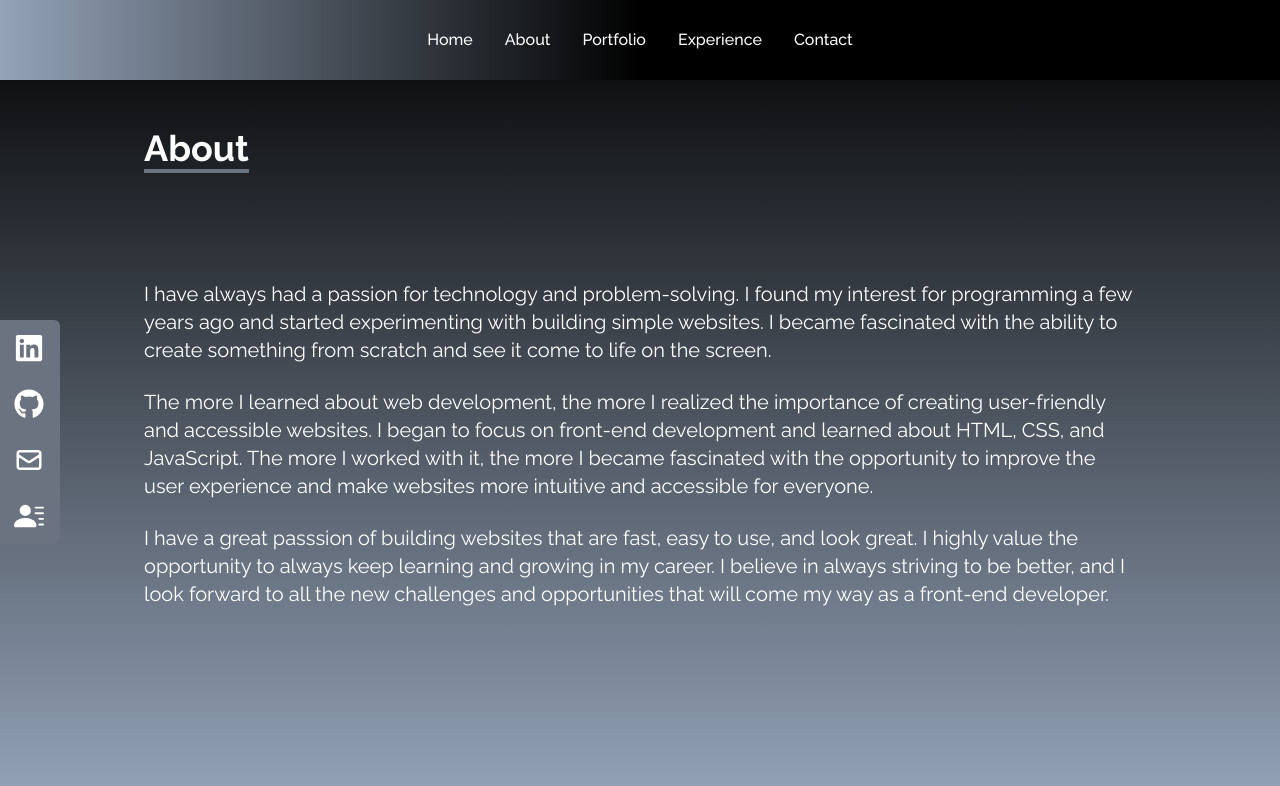
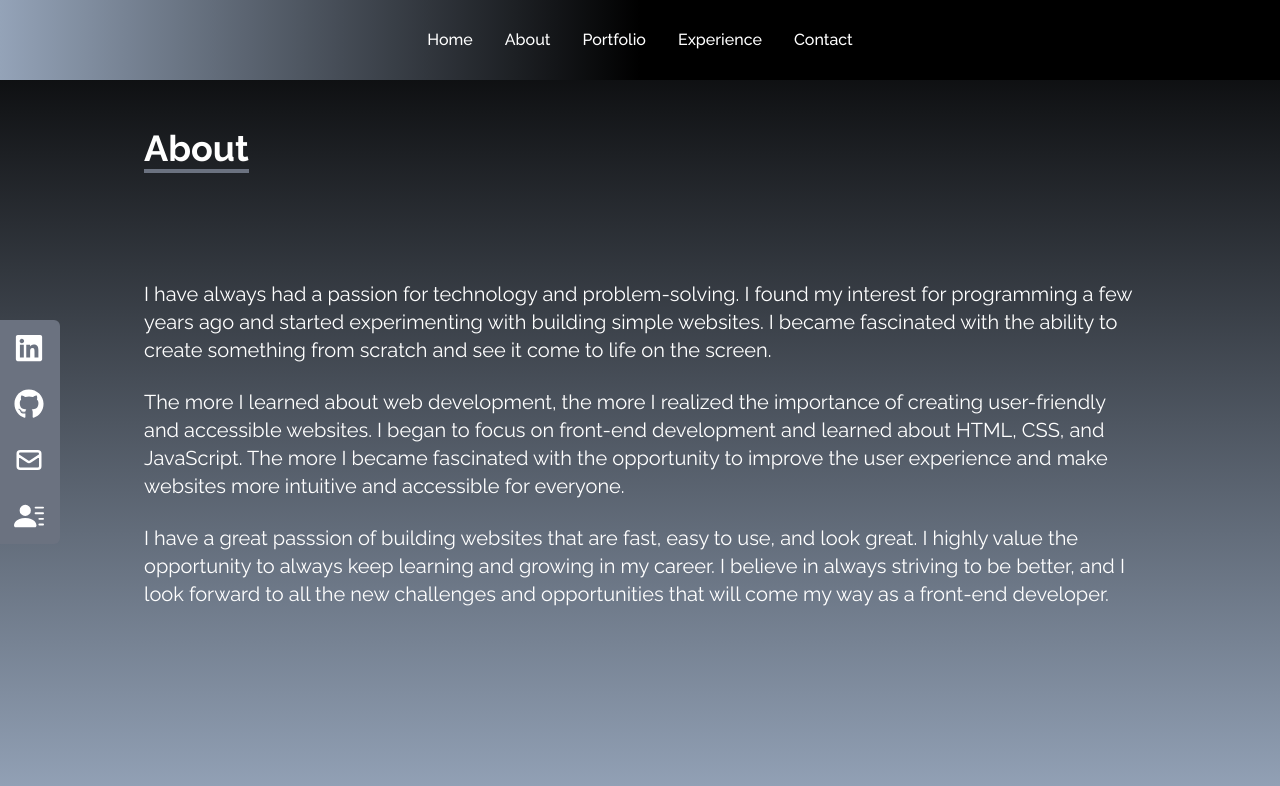
Before and after one commit to PatricAngly/react-portfolio, a React (Create React App) app: page /about in a window 1280 px wide. Shown: the top 786 px of the page. Built offline with nearby package versions, Linux system fonts and the light colour scheme.

Commit message:
change p-tagg

```diff
--- a/src/components/About.jsx
+++ b/src/components/About.jsx
@@ -27,9 +27,9 @@ const About = () => {
           The more I learned about web development, the more I realized the
           importance of creating user-friendly and accessible websites. I began
           to focus on front-end development and learned about HTML, CSS, and
-          JavaScript. The more I worked with it, the more I became fascinated
-          with the opportunity to improve the user experience and make websites
-          more intuitive and accessible for everyone.
+          JavaScript. The more I became fascinated with the opportunity to
+          improve the user experience and make websites more intuitive and
+          accessible for everyone.
         </p>
 
         <br />
```
